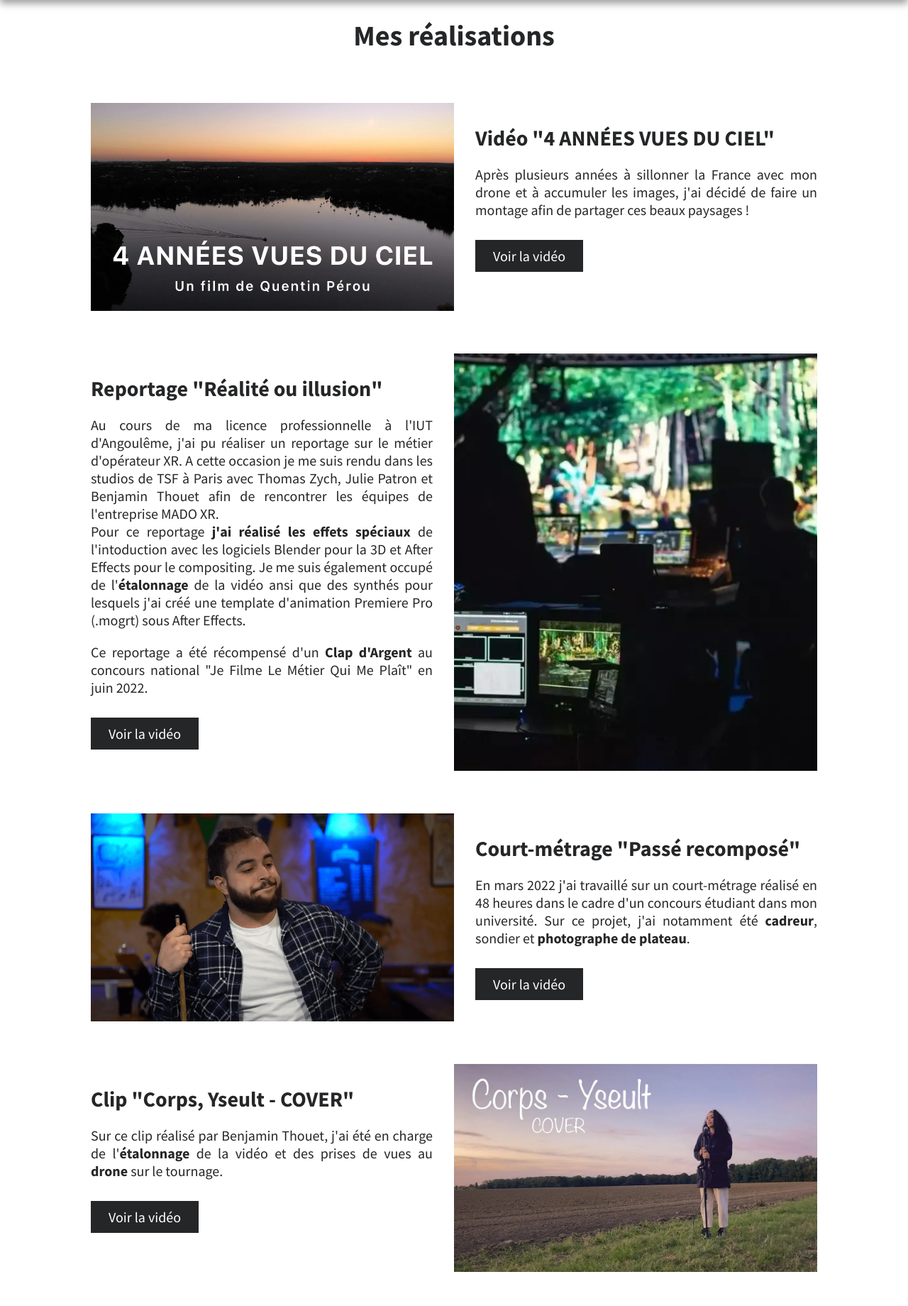
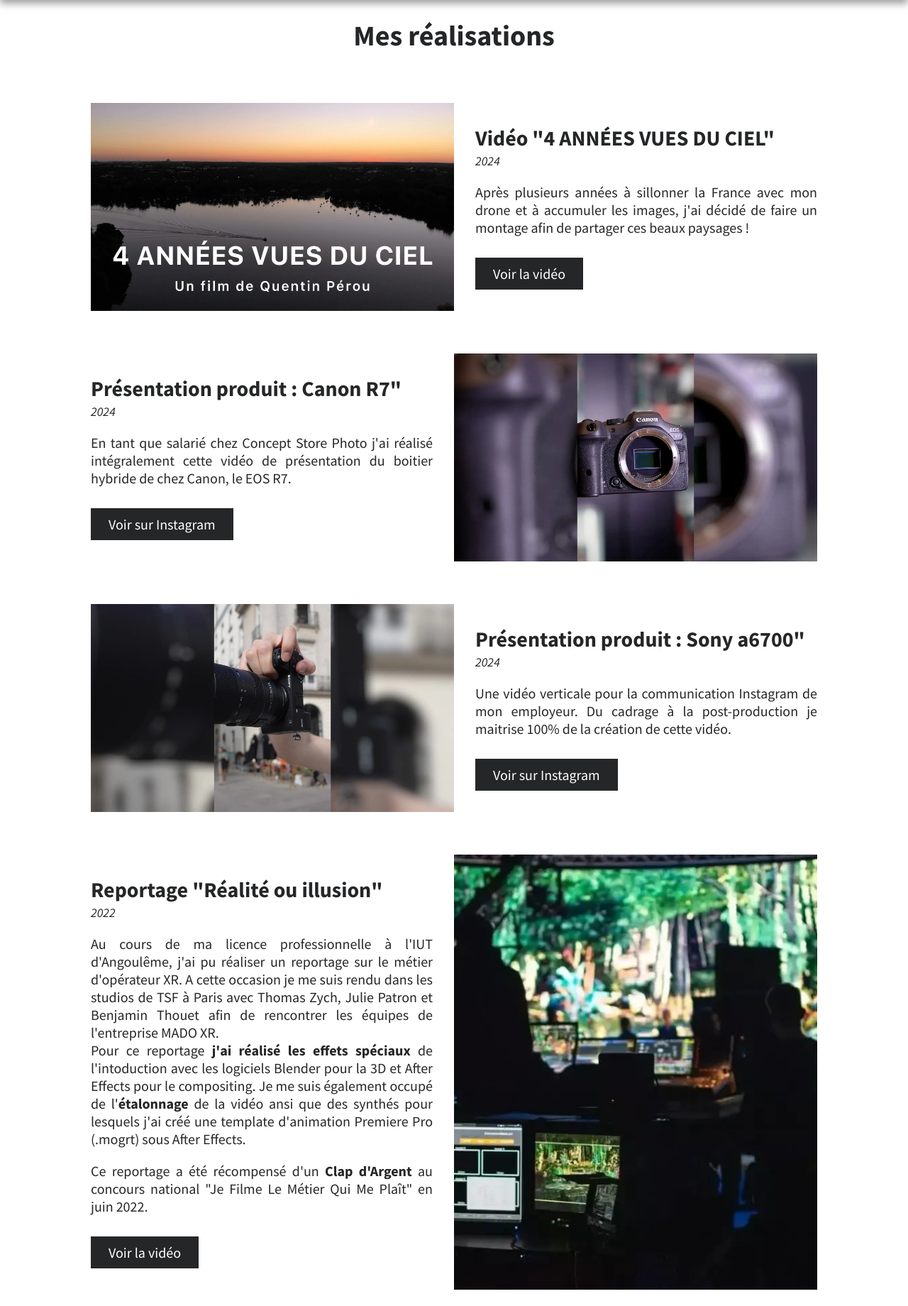
Before and after one commit to quentinperou/quentinperou.fr, a PHP site: page /video/ in a window 1280 px wide. Shown: the part 80-1920 px from the top of the page at 71% size. Run offline with PHP 8.4, Linux system fonts and the light colour scheme.

Commit message:
add 2 videos

```diff
--- a/style.css
+++ b/style.css
@@ -331,6 +331,11 @@ main section:first-child {
 
 .projet:nth-child(even) div:last-child {
   padding: 30px 30px 30px 0;
+}
+
+.projetAnnee {
+  font-style: italic;
+  font-size: 0.9rem;
 }
 
 .projet iframe {
--- a/video/index.php
+++ b/video/index.php
@@ -87,8 +87,33 @@ session_start();
                     </div>
                     <div>
                         <h3>Vidéo "4 ANNÉES VUES DU CIEL"</h3>
+                        <span class="projetAnnee">2024</span>
                         <p>Après plusieurs années à sillonner la France avec mon drone et à accumuler les images, j'ai décidé de faire un montage afin de partager ces beaux paysages ! </p>
                         <a href="https://youtu.be/of8xKUOjzvw" class="bouton" target="_blank">Voir la vidéo</a>
+                    </div>
+                </div>
+
+                <div class="projet">
+                    <div>
+                        <img src="./images/video canon r7 2 (1).webp" alt="">
+                    </div>
+                    <div>
+                        <h3>Présentation produit : Canon R7"</h3>
+                        <span class="projetAnnee">2024</span>
+                        <p>En tant que salarié chez Concept Store Photo j'ai réalisé intégralement cette vidéo de présentation du boitier hybride de chez Canon, le EOS R7.  </p>
+                        <a href="https://www.instagram.com/reel/C0zH7d3KB2s" class="bouton" target="_blank">Voir sur Instagram</a>
+                    </div>
+                </div>
+
+                <div class="projet">
+                    <div>
+                        <img src="./images/video sony a6700 2 (1).webp" alt="">
+                    </div>
+                    <div>
+                        <h3>Présentation produit : Sony a6700"</h3>
+                        <span class="projetAnnee">2024</span>
+                        <p>Une vidéo verticale pour la communication Instagram de mon employeur. Du cadrage à la post-production je maitrise 100% de la création de cette vidéo. </p>
+                        <a href="https://www.instagram.com/reel/CyneT-SqhQc" class="bouton" target="_blank">Voir sur Instagram</a>
                     </div>
                 </div>
 
@@ -99,6 +124,7 @@ session_start();
                     </div>
                     <div>
                         <h3>Reportage "Réalité ou illusion"</h3>
+                        <span class="projetAnnee">2022</span>
                         <p>Au cours de ma licence professionnelle à l'IUT d'Angoulême, j'ai pu réaliser un reportage sur le métier d'opérateur XR. A cette occasion je me suis rendu dans les studios de TSF à Paris avec Thomas Zych, Julie Patron et Benjamin Thouet afin de rencontrer les équipes de l'entreprise MADO XR. <br> Pour ce reportage <strong>j'ai réalisé les effets spéciaux</strong> de l'intoduction avec les logiciels Blender pour la 3D et After Effects pour le compositing. Je me suis également occupé de l'<strong>étalonnage</strong> de la vidéo ansi que des synthés pour lesquels j'ai créé une template d'animation Premiere Pro (.mogrt) sous After Effects.</p>
                         <p>Ce reportage a été récompensé d'un <strong>Clap d'Argent</strong> au concours national "Je Filme Le Métier Qui Me Plaît" en juin 2022.</p>
                         <a href="https://parcoursmetiers.tv/video/13143-realite-ou-illusion" class="bouton" target="_blank">Voir la vidéo</a>
@@ -112,6 +138,7 @@ session_start();
                     </div>
                     <div>
                         <h3>Court-métrage "Passé recomposé"</h3>
+                        <span class="projetAnnee">2022</span>
                         <p>En mars 2022 j'ai travaillé sur un court-métrage réalisé en 48 heures dans le cadre d'un concours étudiant dans mon université. Sur ce projet, j'ai notamment été <strong>cadreur</strong>, sondier et <strong>photographe de plateau</strong>.</p>
                         <a href="https://youtu.be/0WIhy1HRjoI" class="bouton" target="_blank">Voir la vidéo</a>
                     </div>
@@ -124,6 +151,7 @@ session_start();
                     </div>
                     <div>
                         <h3>Clip "Corps, Yseult - COVER"</h3>
+                        <span class="projetAnnee">2021</span>
                         <p>Sur ce clip réalisé par Benjamin Thouet, j'ai été en charge de l'<strong>étalonnage</strong> de la vidéo et des prises de vues au <strong>drone</strong> sur le tournage. </p>
                         <a href="https://youtu.be/thFsG2O4Vuc" class="bouton" target="_blank">Voir la vidéo</a>
                     </div>
@@ -136,6 +164,7 @@ session_start();
                     </div>
                     <div>
                         <h3>Court-métrage "Julie !"</h3>
+                        <span class="projetAnnee">2022</span>
                         <p>"Julie !" est un court-métrage au format vertical réalisé dans le cadre du festival Courant 3D d'Angoulême. Sur ce projet, j'ai été Directeur de la photographie. J'ai également participé au <strong>montage</strong> et réalisé l'<strong>étalonnage</strong>. Par ailleurs j'étais <strong>photographe plateau</strong> durant le tournage.</p>
                         <a href="https://youtu.be/T1gQjSipqpI" class="bouton" target="_blank">Voir la vidéo</a>
                     </div>
@@ -147,6 +176,7 @@ session_start();
                     </div>
                     <div>
                         <h3>Court-métrage/clip "Long Way To Go"</h3>
+                        <span class="projetAnnee">2022</span>
                         <p>Pour cette vidéo réalisée en vertical pour le festival Courant 3D, j'ai été <strong>cadreur</strong> et <strong>photographe plateau</strong>.</p>
                         <a href="https://youtu.be/fjDIPealt2o" class="bouton" target="_blank">Voir la vidéo</a>
                     </div>
@@ -158,6 +188,7 @@ session_start();
                     </div>
                     <div>
                         <h3>Reportage "Les Bars de demain"</h3>
+                        <span class="projetAnnee">2022</span>
                         <p>Lors de mes études, j'ai été amené à travailler sur un reportage traitant des bars après la pandémie de Covid-19. Sur ce projet, j'ai réalisé le <strong>cadrage</strong> de certains plans ainsi que l'<strong>étalonnage</strong>.</p>
                         <a href="https://youtu.be/CKjpEEx5yN8" class="bouton" target="_blank">Voir la vidéo</a>
                     </div>
@@ -169,6 +200,7 @@ session_start();
                     </div>
                     <div>
                         <h3>Vidéo explicative sur un drone</h3>
+                        <span class="projetAnnee">2020</span>
                         <p>Cette vidéo a été réalisée à 100% par mes soins dans le cadre de mon DUT MMI en 2020 pendant le confinement. L'objectif était de présenter et d'expliquer rapidement le fonctionnement d'un objet dans un format type réseaux sociaux. J'ai donc choisi mon drone comme sujet puis filmé et monté tous les plans nécessaires.</p>
                         <a href="https://youtu.be/2WThzPxGlsY" class="bouton" target="_blank">Voir la vidéo</a>
                     </div>
@@ -180,6 +212,7 @@ session_start();
                     </div>
                     <div>
                         <h3>Court-métrage "Le Péché"</h3>
+                        <span class="projetAnnee">2020</span>
                         <p>Court-métrage réalisé en 48h dans le cadre du "48 Hour Film Project" de Nantes en 2020. Sur ce projet, j'ai participé au <strong>montage</strong> ainsi qu'à l'élaboration du décor. J'ai également réalisé des <strong>photos de plateau</strong> pour l'équipe. </p>
                         <a href="https://youtu.be/NSizfEfcmlQ" class="bouton" target="_blank">Voir la vidéo</a>
                     </div>
@@ -191,6 +224,7 @@ session_start();
                     </div>
                     <div>
                         <h3>CV vidéo 2020</h3>
+                        <span class="projetAnnee">2020</span>
                         <p>Dans le cadre de mon DUT MMI j'ai réalisé un CV au format vidéo afin d'apuyer mes candidatures lors de ma recherche de stage. Ce projet m'a permis d'utiliser Adobe After Effects pour faire l'ensemble du motion-design.</p>
                         <a href="https://youtu.be/PnZMezw47SI" class="bouton" target="_blank">Voir la vidéo</a>
                     </div>
```
Also changed, not shown: video/images/video canon r7 2 (1).webp (added), video/images/video sony a6700 2 (1).webp (added).
